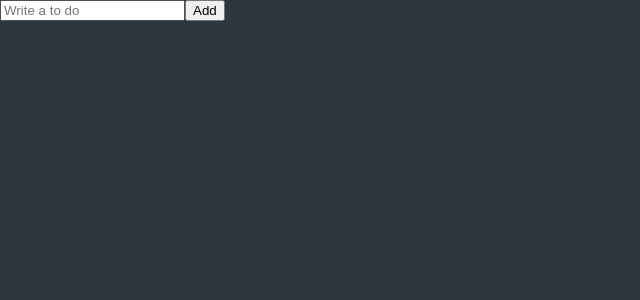
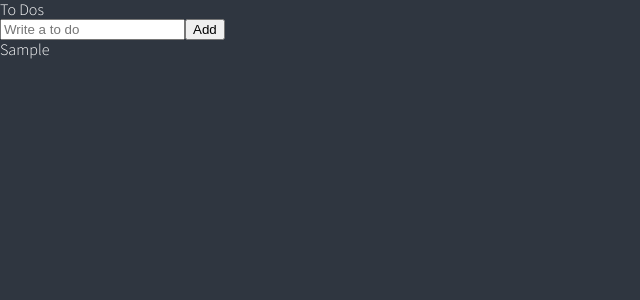
Before and after one commit to working-zima/react-masterclass, a React (Create React App) app: page / in a window 1280 px wide. Both pictures are taken after typing "Sample" into the empty fields and a click on the button "Add". Shown: the top 300 px of the page, without its empty margins (0-640 px from the left). Built offline with nearby package versions, Linux system fonts and the light colour scheme.

Commit message:
feat: Add To Do

```diff
--- a/src/ToDoList.tsx
+++ b/src/ToDoList.tsx
@@ -1,24 +1,47 @@
 import { useForm } from "react-hook-form";
+import { atom, useRecoilState } from "recoil";
 
 interface IForm {
   toDo: string;
 }
 
+interface IToDo {
+  text: string;
+  id: number;
+  category: "TO_DO" | "DOING" | "DONE";
+}
+
+const toDoState = atom<IToDo[]>({
+  key: "toDo",
+  default: [],
+});
+
 function ToDoList() {
+  const [toDos, setToDos] = useRecoilState(toDoState);
   const { register, handleSubmit, setValue } = useForm<IForm>();
-  const handleValid = (data: IForm) => {
-    console.log("add to do", data.toDo);
+  const handleValid = ({ toDo }: IForm) => {
+    setToDos((oldToDos) => [
+      { text: toDo, id: Date.now(), category: "TO_DO" },
+      ...oldToDos,
+    ]);
     setValue("toDo", "");
   };
+
   return (
     <div>
+      <h1>To Dos</h1>
       <form onSubmit={handleSubmit(handleValid)}>
         <input
-          {...register("toDo", { required: "Please write a To Do" })}
+          {...register("toDo", { required: "Please write a To Dod" })}
           placeholder="Write a to do"
         />
         <button>Add</button>
       </form>
+      <ul>
+        {toDos.map((toDo) => (
+          <li key={toDo.id}> {toDo.text}</li>
+        ))}
+      </ul>
     </div>
   );
 }
```
